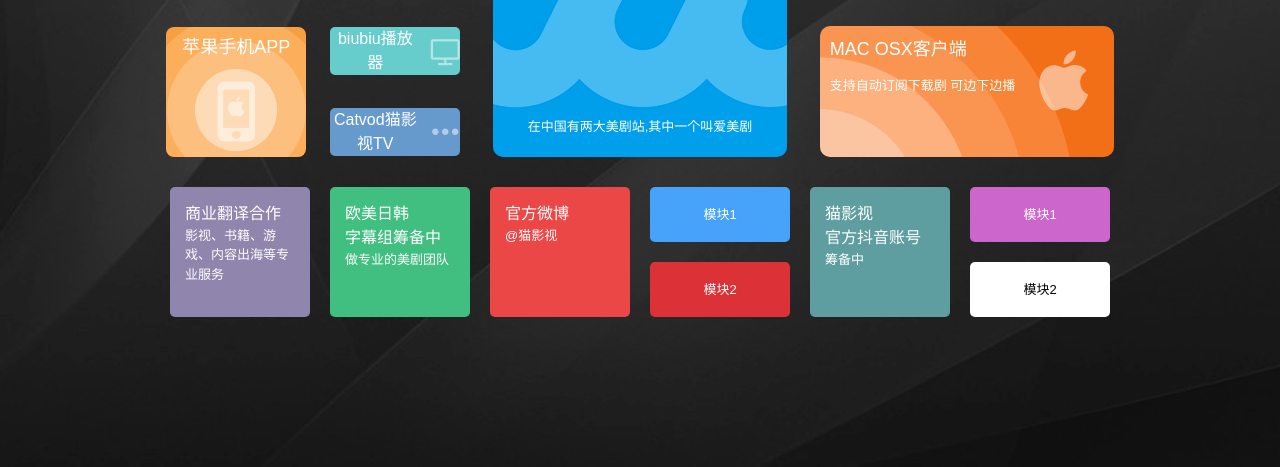
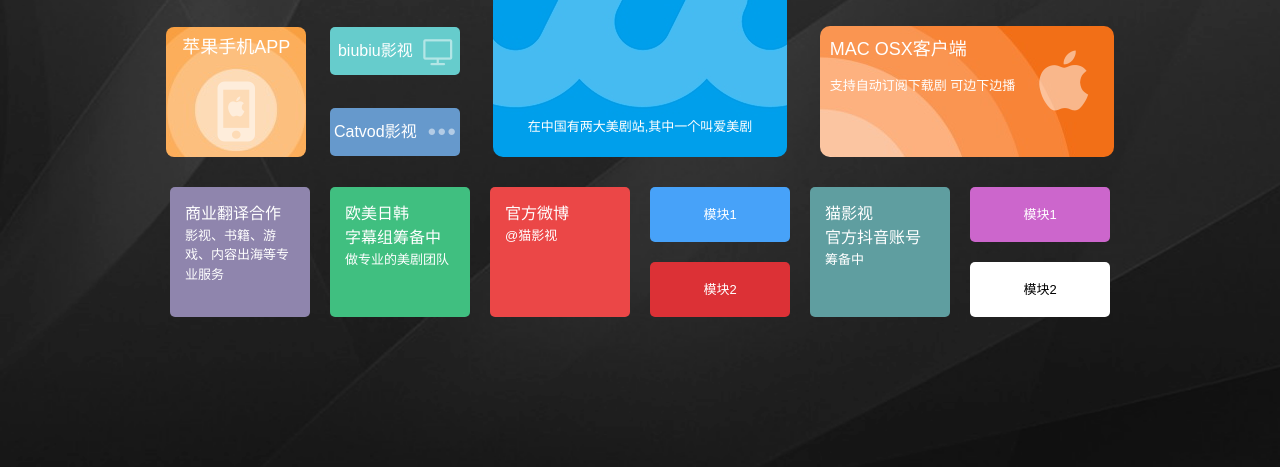
Before and after one commit to taofuli8/liu673cn.github.io, a plain HTML site: page index.htm in a window 1280 px wide. Shown: the part 263-730 px from the top of the page. Drawn offline with Linux system fonts and the light colour scheme; files whose address does not match are found by name.

Commit message:
Update index.htm

```diff
--- a/index.htm
+++ b/index.htm
@@ -41,11 +41,11 @@
                             </div>
                             <div class="main-top-left-bottom-right">
                                 <div class="main-top-left-bottom-right-common ac hoverDiv" onclick="window.open('/biubiu/')">
-                                    <span>biubiu播放器</span>
+                                    <span>biubiu影视</span>
                                     <i class="iconfont iconpc"></i>
                                 </div>
                                 <div class="main-top-left-bottom-right-common ac hoverDiv" onclick="window.open('/mao/')">
-                                    <span>Catvod猫影视TV</span>
+                                    <span>Catvod影视</span>
                                     <i class="iconfont iconicon-test"></i>
                                 </div>
                             </div>
```
